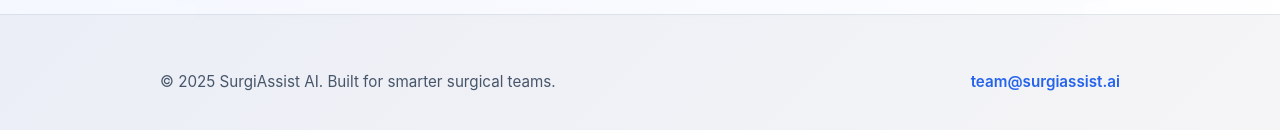
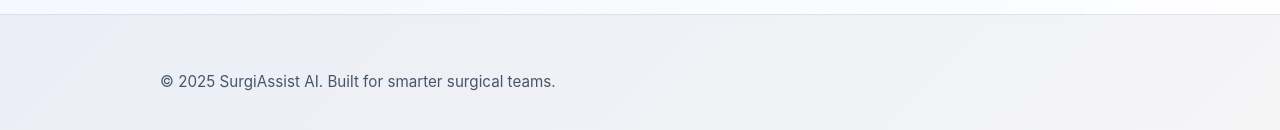
Before and after one commit to markdelgado/Surgiassist-Ai-Clean, a React (Vite) app in the folder client/: page / in a window 1280 px wide. Shown: the part 2815-2945 px from the top of the page. Built offline with nearby package versions, Linux system fonts and the light colour scheme; no server answers.

Commit message:
change footer

```diff
--- a/client/src/App.jsx
+++ b/client/src/App.jsx
@@ -42,7 +42,6 @@ function App() {
       <footer className="site-footer">
         <div className="container site-footer__inner">
           <p>© {new Date().getFullYear()} SurgiAssist AI. Built for smarter surgical teams.</p>
-          <a href="mailto:team@surgiassist.ai">team@surgiassist.ai</a>
         </div>
       </footer>
     </div>
```
